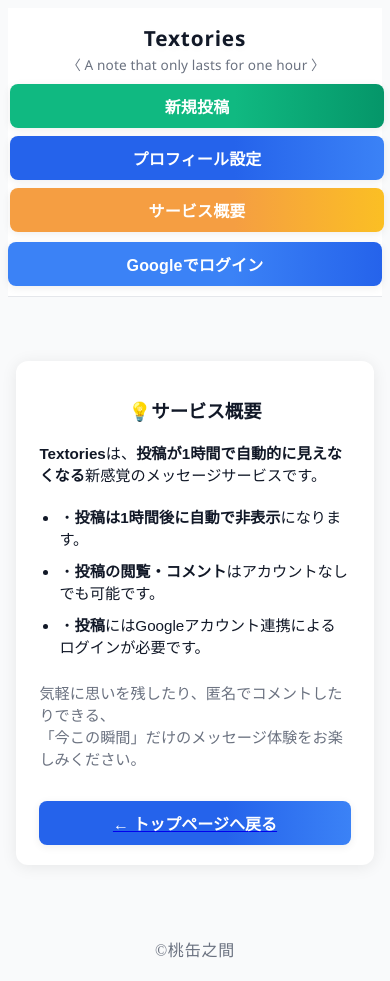
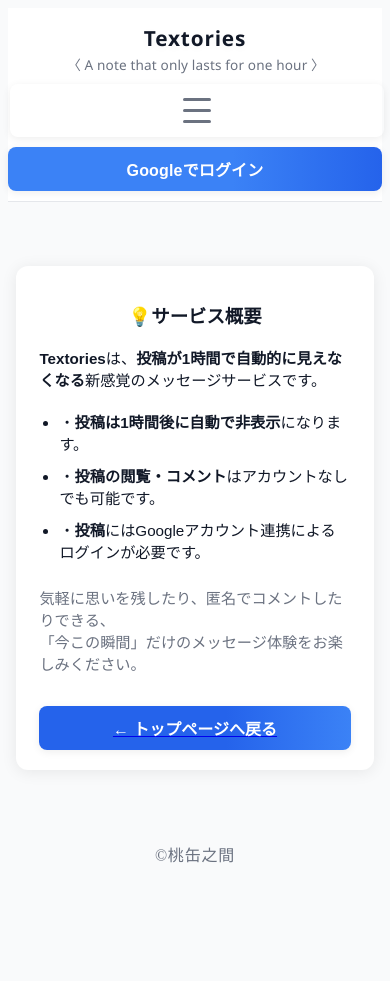
Before and after one commit to kihachi512/comment-platform, a Next.js app: page /about in a window 390 px wide. After the commit the page ends 886 px from the top, so only its background shows below. Built offline with nearby package versions, Linux system fonts and the light colour scheme; no server answers.

Commit message:
Add mobile navigation menu with hamburger toggle
Co-authored-by: nerima.konbu2 <nerima.konbu2@gmail.com>

```diff
--- a/components/NavBar.tsx
+++ b/components/NavBar.tsx
@@ -2,9 +2,11 @@
 import Link from "next/link";
 import { useSession, signIn, signOut } from "next-auth/react";
 import styles from "../styles/NavBar.module.css";
+import { useState } from "react";
 
 export default function NavBar() {
   const { data: session } = useSession();
+  const [menuOpen, setMenuOpen] = useState(false);
   return (
     <header className={styles.header}>
       <div className={styles.logoWrapper}>
@@ -14,6 +16,10 @@ export default function NavBar() {
         </Link>
       </div>
       <nav className={styles.nav}>
+        <div className={styles.desktopNav}>
+          <Link href="/">
+            <button className={styles.listButton}>投稿一覧</button>
+          </Link>
           <Link href="/new">
             <button className={styles.newPostButton}>新規投稿</button>
           </Link>
@@ -23,6 +29,41 @@ export default function NavBar() {
           <Link href="/about">
             <button className={styles.aboutButton}>サービス概要</button>
           </Link>
+        </div>
+        <button className={styles.hamburger} onClick={() => setMenuOpen(!menuOpen)}>
+          <span className={styles.hamburgerIcon} />
+          <span className={styles.hamburgerIcon} />
+          <span className={styles.hamburgerIcon} />
+        </button>
+        {menuOpen && (
+          <div className={styles.mobileMenu}>
+            <Link href="/" onClick={() => setMenuOpen(false)}>
+              <button className={styles.listButton}>投稿一覧</button>
+            </Link>
+            <Link href="/new" onClick={() => setMenuOpen(false)}>
+              <button className={styles.newPostButton}>新規投稿</button>
+            </Link>
+            <Link href="/profile" onClick={() => setMenuOpen(false)}>
+              <button className={styles.profileButton}>プロフィール設定</button>
+            </Link>
+            <Link href="/about" onClick={() => setMenuOpen(false)}>
+              <button className={styles.aboutButton}>サービス概要</button>
+            </Link>
+            <div className={styles.userAreaMobile}>
+              {session ? (
+                <>
+                  <span className={styles.userName}>{session.user?.username || session.user?.name || "ユーザー"}</span>
+                  {session.user?.userId && (
+                    <span className={styles.userId}>#{session.user.userId}</span>
+                  )}
+                  <button className={styles.logoutButton} onClick={() => signOut()}>ログアウト</button>
+                </>
+              ) : (
+                <button className={styles.loginButton} onClick={() => signIn("google")}>Googleでログイン</button>
+              )}
+            </div>
+          </div>
+        )}
       </nav>
       <div className={styles.userArea}>
         {session ? (
--- a/styles/NavBar.module.css
+++ b/styles/NavBar.module.css
@@ -138,6 +138,96 @@ body.dark-mode .themeToggleButton:hover {
   background-color: rgba(255,255,255,0.1);
 }
 
+.desktopNav {
+  display: flex;
+  gap: 12px;
+}
+.hamburger {
+  display: none;
+  background: none;
+  border: none;
+  flex-direction: column;
+  justify-content: center;
+  align-items: center;
+  cursor: pointer;
+  padding: 8px;
+  margin-left: 8px;
+}
+.hamburgerIcon {
+  width: 28px;
+  height: 3px;
+  background: var(--subtle-text-color);
+  margin: 4px 0;
+  border-radius: 2px;
+  transition: background 0.2s;
+}
+.mobileMenu {
+  display: none;
+}
+.userAreaMobile {
+  margin-top: 18px;
+  display: flex;
+  flex-direction: column;
+  align-items: center;
+  gap: 8px;
+}
+.listButton {
+  background: linear-gradient(90deg, #6b7280 60%, #9ca3af 100%);
+  color: #fff;
+  min-width: 120px;
+  font-weight: bold;
+  font-size: 15px;
+  padding: 10px 22px;
+  border: none;
+  border-radius: 8px;
+  margin: 0 2px;
+  box-shadow: 0 2px 8px rgba(0,0,0,0.07);
+  transition: background 0.18s, box-shadow 0.18s, transform 0.12s;
+  outline: none;
+  cursor: pointer;
+  letter-spacing: 0.01em;
+  position: relative;
+  top: 0;
+}
+.listButton:active {
+  transform: translateY(2px) scale(0.98);
+  box-shadow: 0 1px 3px rgba(0,0,0,0.08);
+}
+.listButton:hover {
+  background: linear-gradient(90deg, #9ca3af 60%, #6b7280 100%);
+}
+.newPostButton, .profileButton, .aboutButton {
+  min-width: 120px;
+}
+@media (max-width: 800px) {
+  .desktopNav {
+    display: none;
+  }
+  .hamburger {
+    display: flex;
+  }
+  .mobileMenu {
+    display: flex;
+    flex-direction: column;
+    position: absolute;
+    top: 100%;
+    left: 0;
+    width: 100vw;
+    background: var(--card-bg-color);
+    box-shadow: 0 4px 24px rgba(0,0,0,0.12);
+    z-index: 100;
+    padding: 24px 0 16px 0;
+    gap: 12px;
+    align-items: center;
+  }
+  .mobileMenu button {
+    width: 90vw;
+    max-width: 340px;
+    font-size: 1.1rem;
+    margin: 0 auto;
+  }
+}
+
 @media (max-width: 600px) {
   .header {
     flex-direction: column;
```
Lines whose indentation alone changed are shown as unchanged.
